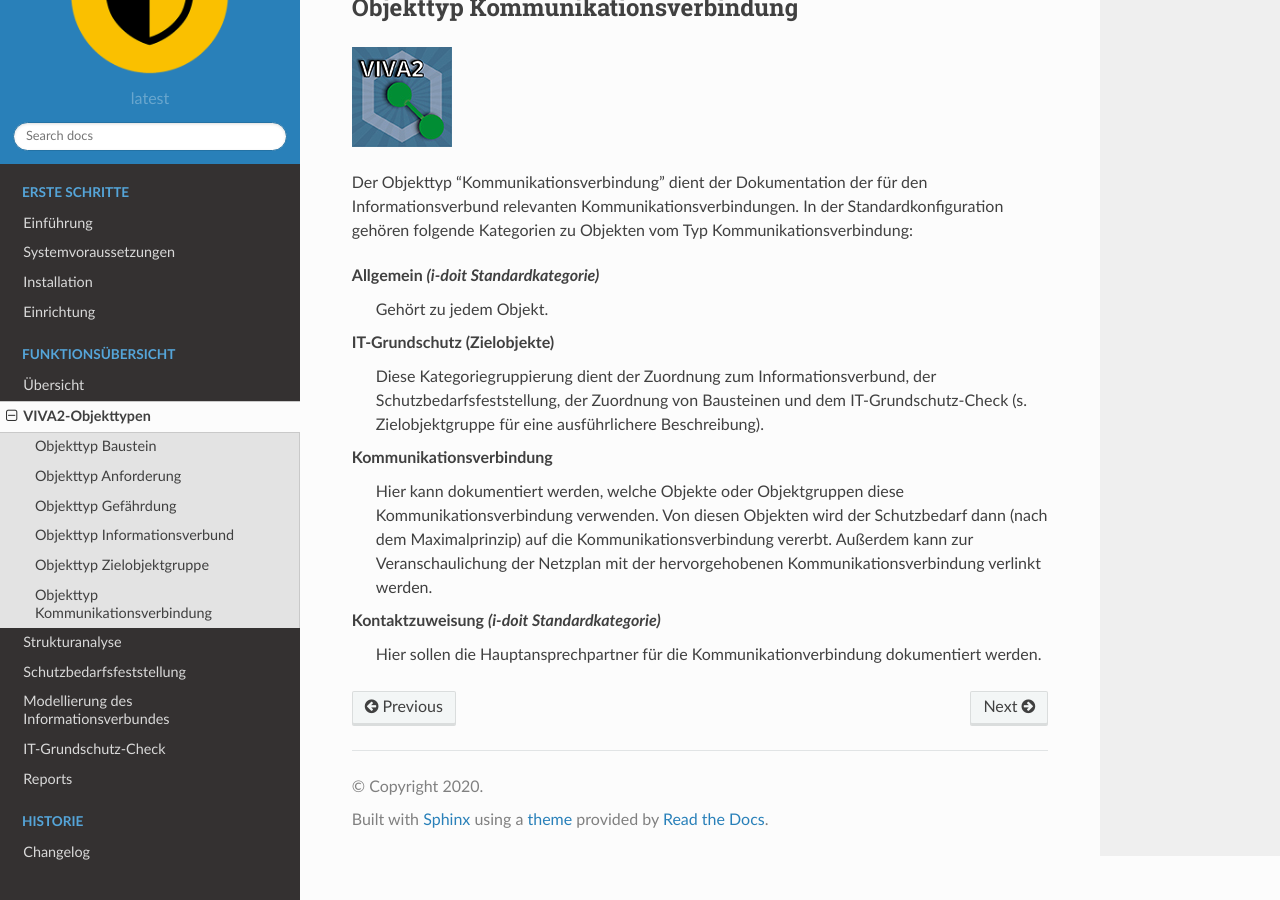
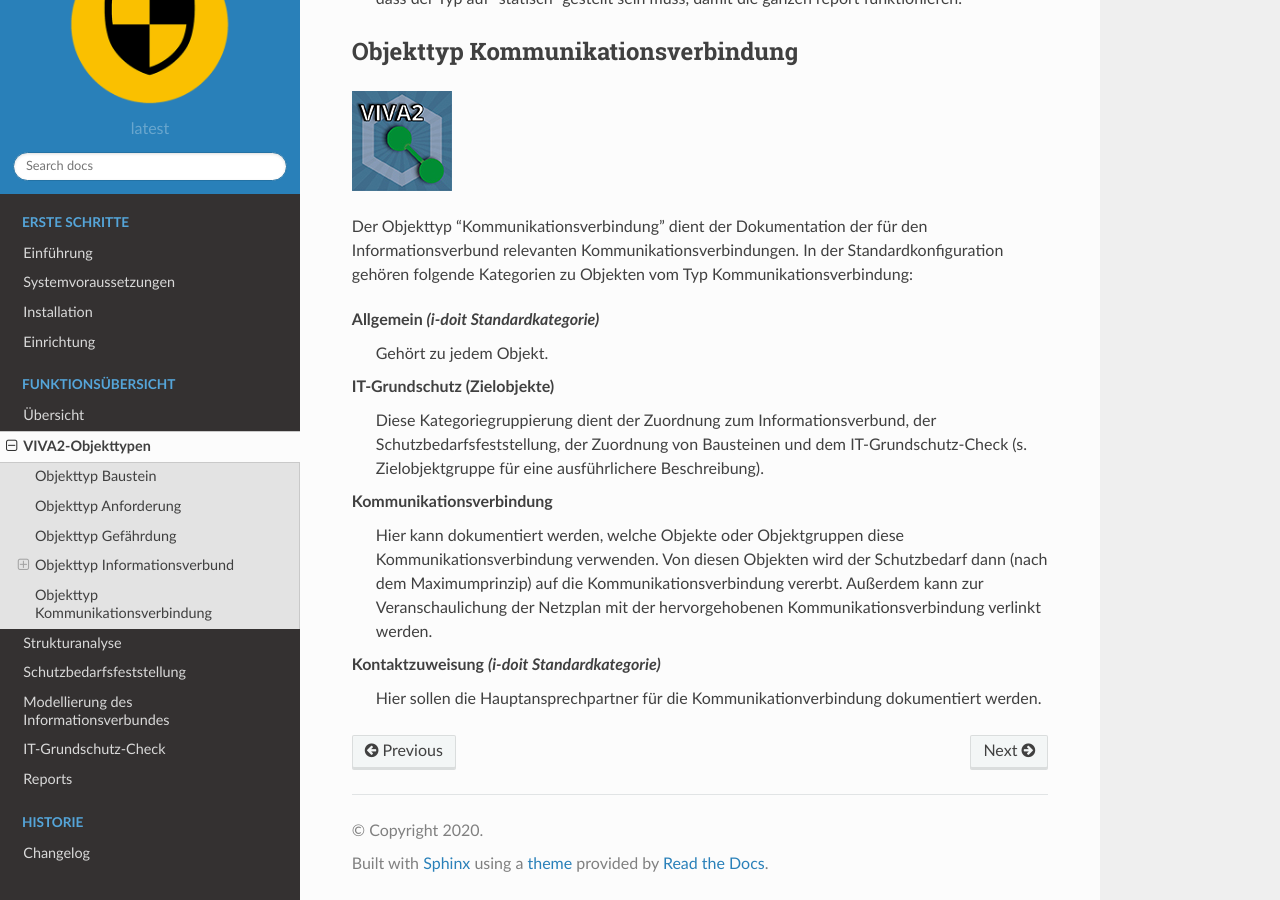
Before and after one commit to becon-de/isms.addon.docs, a Sphinx documentation site: the page built from doc/objekttypen.rst, in a window 1280 px wide and 900 px high, scrolled down 5760 px. Built offline with Sphinx 7.4.7 and the Read the Docs theme 2.0.0, drawn with Linux system fonts in a browser that asks for light colours.

Commit message:
VIVA-63: Small fixes

```diff
--- a/doc/it-grundschutz-check.rst
+++ b/doc/it-grundschutz-check.rst
@@ -19,6 +19,6 @@
 
 Wenn alle Basisanforderungen eines Bausteins umgesetzt sind (Umsetzungstatus "Ja"), dann wird der Baustein mit "Basisabsicherung erreicht" markiert.
 
-.. image:: img/itgscheck3.png
+.. image:: img/itgscheck4.png
 
 Analog dazu wird der Baustein mit "Standardabsicherung erreicht" markiert, wenn alle Basisanforderungen umgesetzt sind und alle Standardanforderungen als umgesetzt oder als entbehrlich dokumentiert sind.
--- a/doc/objekttypen.rst
+++ b/doc/objekttypen.rst
@@ -153,8 +153,8 @@
 **Allgemein** *(i-doit Standardkategorie)*
     Gehört zu jedem Objekt.
 **IT-Grundschutz (Zielobjekte)**
-    Diese Kategoriegruppierung dient der Zuordnung zum Informationsverbund, der Schutzbedarfsfeststellung, der Zuordnung von Bausteinen und dem IT-Grundschutz-Check (s. :ref:`Zielobjektgruppe <objekttyp-zielobjektgruppe>` für eine ausführlichere Beschreibung).
+    Diese Kategoriegruppierung dient der Zuordnung zum Informationsverbund, der Schutzbedarfsfeststellung, der Zuordnung von Bausteinen und dem IT-Grundschutz-Check (s. :ref:`Zielobjektgruppe` für eine ausführlichere Beschreibung).
 **Kommunikationsverbindung**
-    Hier kann dokumentiert werden, welche Objekte oder Objektgruppen diese Kommunikationsverbindung verwenden. Von diesen Objekten wird der Schutzbedarf dann (nach dem Maximalprinzip) auf die Kommunikationsverbindung vererbt. Außerdem kann zur Veranschaulichung der Netzplan mit der hervorgehobenen Kommunikationsverbindung verlinkt werden.
+    Hier kann dokumentiert werden, welche Objekte oder Objektgruppen diese Kommunikationsverbindung verwenden. Von diesen Objekten wird der Schutzbedarf dann (nach dem Maximumprinzip) auf die Kommunikationsverbindung vererbt. Außerdem kann zur Veranschaulichung der Netzplan mit der hervorgehobenen Kommunikationsverbindung verlinkt werden.
 **Kontaktzuweisung** *(i-doit Standardkategorie)*
     Hier sollen die Hauptansprechpartner für die Kommunikationverbindung dokumentiert werden.
```
Also changed, not shown: other parts of doc/objekttypen.rst (+1 -1 lines).
